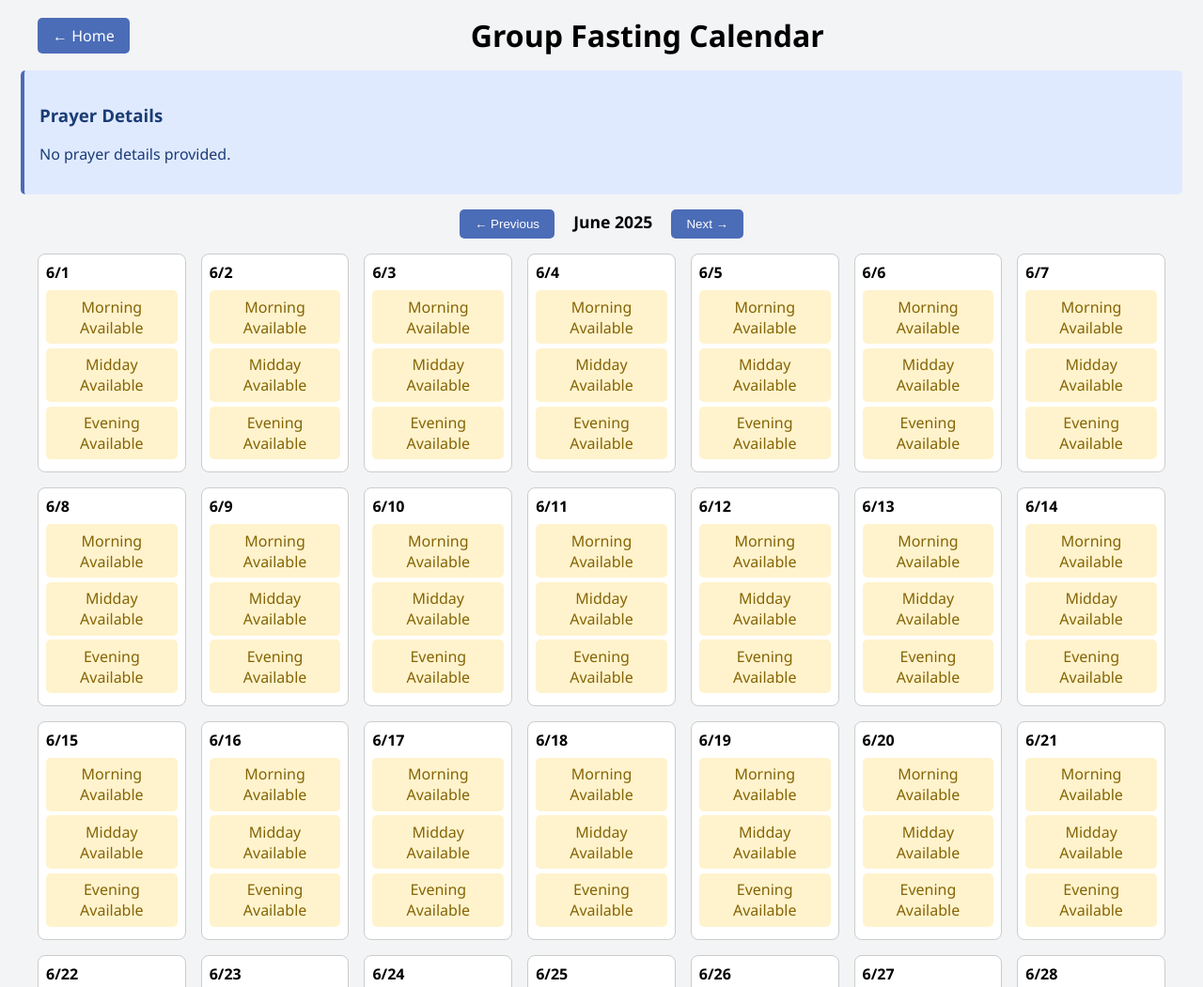
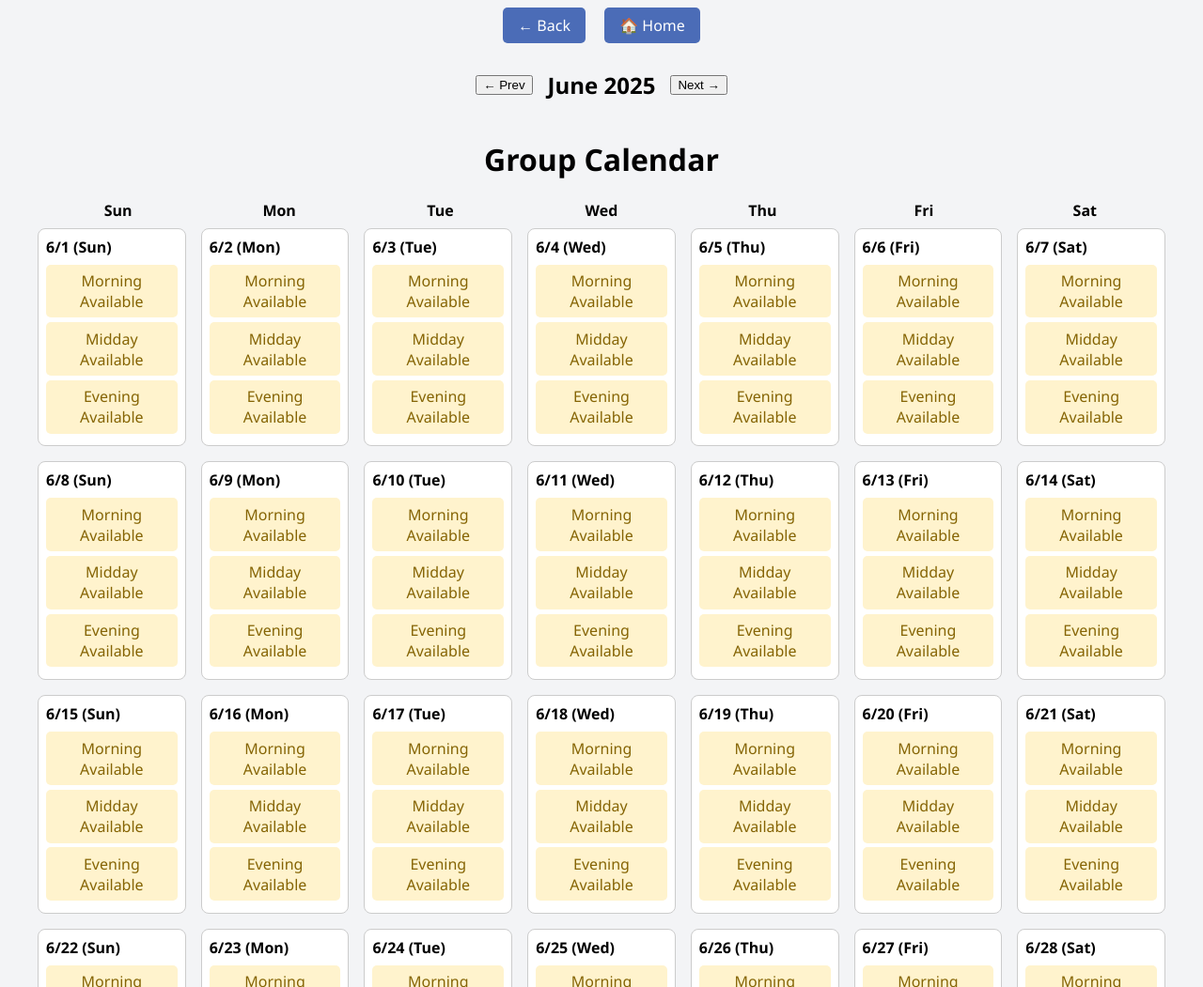
Before and after one commit to tonypalas/Prayer, a plain HTML site: page group-calendar.html in a window 1280 px wide. Shown: the top 1051 px of the page at 94% size. Drawn offline with Linux system fonts and the light colour scheme.

Commit message:
Add files via upload

```diff
--- a/group-calendar.html
+++ b/group-calendar.html
@@ -1,9 +1,10 @@
+
 <!DOCTYPE html>
 <html lang="en">
 <head>
   <meta charset="UTF-8" />
   <meta name="viewport" content="width=device-width, initial-scale=1.0"/>
-  <title>Group Calendar | Prayer & Fasting</title>
+  <title>Group Calendar</title>
   <style>
     body {
       font-family: 'Segoe UI', sans-serif;
@@ -12,49 +13,16 @@
       padding: 1rem;
     }
     .top-bar {
-      display: flex;
-      justify-content: space-between;
-      align-items: center;
+      text-align: center;
+      margin-bottom: 1rem;
+    }
+    .calendar-labels {
+      display: grid;
+      grid-template-columns: repeat(7, 1fr);
+      text-align: center;
+      font-weight: bold;
       max-width: 1200px;
-      margin: 0 auto 1rem;
-    }
-    .top-bar h1 {
-      margin: 0;
-      flex: 1;
-      text-align: center;
-    }
-    .home-btn {
-      background: #4b6cb7;
-      color: white;
-      padding: 0.5rem 1rem;
-      text-decoration: none;
-      border-radius: 5px;
-    }
-    .prayer-details {
-      max-width: 1200px;
-      margin: 0 auto 1rem;
-      background: #e0eaff;
-      border-left: 4px solid #4b6cb7;
-      padding: 1rem;
-      border-radius: 5px;
-      color: #1a3c75;
-    }
-    .calendar-controls {
-      text-align: center;
-      margin: 1rem 0;
-    }
-    .calendar-controls button {
-      padding: 0.5rem 1rem;
-      margin: 0 1rem;
-      background: #4b6cb7;
-      color: white;
-      border: none;
-      border-radius: 5px;
-      cursor: pointer;
-    }
-    .calendar-controls span {
-      font-weight: bold;
-      font-size: 1.1rem;
+      margin: 0 auto 0.5rem;
     }
     .calendar {
       display: grid;
@@ -90,118 +58,124 @@
 </head>
 <body>
 
-  <div class="top-bar">
-    <a class="home-btn" href="index.html">← Home</a>
-    <h1>Group Fasting Calendar</h1>
+  <div class="nav-buttons" style="text-align: center; margin-bottom: 1rem;">
+    <a href="group-details.html" style="margin-right: 1rem; background: #4b6cb7; color: white; padding: 0.5rem 1rem; border-radius: 5px; text-decoration: none;">← Back</a>
+    <a href="index.html" style="background: #4b6cb7; color: white; padding: 0.5rem 1rem; border-radius: 5px; text-decoration: none;">🏠 Home</a>
   </div>
 
-  <div class="prayer-details" id="prayer-details"></div>
 
-  <div class="calendar-controls">
-    <button onclick="changeMonth(-1)">← Previous</button>
-    <span id="month-label"></span>
-    <button onclick="changeMonth(1)">Next →</button>
+
+  <div class="top-bar">
+    <div style="display: flex; justify-content: center; align-items: center; gap: 1rem; margin-bottom: 1rem;">
+      <button onclick="changeMonth(-1)">← Prev</button>
+      <h2 id="month-label"></h2>
+      <button onclick="changeMonth(1)">Next →</button>
+    </div>
+
+    <h1>Group Calendar</h1>
+  </div>
+
+  <div class="calendar-labels">
+    <div>Sun</div>
+    <div>Mon</div>
+    <div>Tue</div>
+    <div>Wed</div>
+    <div>Thu</div>
+    <div>Fri</div>
+    <div>Sat</div>
   </div>
 
   <div class="calendar" id="calendar"></div>
 
   <script>
-    const SELECTED_GROUP_KEY = 'selected_group';
-    const STORAGE_KEY = 'calendar_slots';
     const calendarEl = document.getElementById('calendar');
-    const monthLabel = document.getElementById('month-label');
-    const prayerEl = document.getElementById('prayer-details');
-    const monthNames = ["January", "February", "March", "April", "May", "June",
-                        "July", "August", "September", "October", "November", "December"];
+    const now = new Date();
+    const year = now.getFullYear();
+    const month = now.getMonth(); // 0-indexed
 
-    let currentDate = new Date();
-    let currentMonth = currentDate.getMonth();
-    let currentYear = currentDate.getFullYear();
+    const daysInMonth = new Date(year, month + 1, 0).getDate();
+    const firstDayOfWeek = new Date(year, month, 1).getDay(); // 0 = Sunday
 
-    const group = JSON.parse(localStorage.getItem(SELECTED_GROUP_KEY));
-    const groupId = group ? group.name : 'default';
-    let allData = JSON.parse(localStorage.getItem(STORAGE_KEY)) || {};
-    let groupData = allData[groupId] || {};
-
-    // Show Prayer Details
-    prayerEl.innerHTML = `
-      <h3>Prayer Details</h3>
-      <p>${group?.description ? group.description : 'No prayer details provided.'}</p>
-    `;
-
-    function getMonthKey(year, month) {
-      return `${year}-${String(month + 1).padStart(2, '0')}`;
+    // Fill empty slots before the first day
+    for (let i = 0; i < firstDayOfWeek; i++) {
+      const empty = document.createElement('div');
+      calendarEl.appendChild(empty);
     }
 
-    function saveSlot(day, time, year, month) {
-      const monthKey = getMonthKey(year, month);
-      groupData[monthKey] = groupData[monthKey] || {};
-      groupData[monthKey][day] = groupData[monthKey][day] || {};
-      groupData[monthKey][day][time] = true;
-      allData[groupId] = groupData;
-      localStorage.setItem(STORAGE_KEY, JSON.stringify(allData));
+    // Fill days of the month
+    for (let day = 1; day <= daysInMonth; day++) {
+      const dayBox = document.createElement('div');
+      dayBox.className = 'day';
+      const date = new Date(year, month, day);
+      const weekday = date.toLocaleDateString('en-US', { weekday: 'short' });
+      dayBox.innerHTML = `<h4>${month + 1}/${day} (${weekday})</h4>`;
+      ['Morning', 'Midday', 'Evening'].forEach(time => {
+        const slot = document.createElement('div');
+        slot.className = 'slot';
+        slot.textContent = `${time} Available`;
+        slot.onclick = () => {
+          const taken = slot.classList.toggle('taken');
+          slot.textContent = `${time} ${taken ? 'Taken' : 'Available'}`;
+        };
+        dayBox.appendChild(slot);
+      });
+      calendarEl.appendChild(dayBox);
     }
 
-    function clearSlot(day, time, year, month) {
-      const monthKey = getMonthKey(year, month);
-      if (groupData[monthKey] && groupData[monthKey][day]) {
-        groupData[monthKey][day][time] = false;
-        allData[groupId] = groupData;
-        localStorage.setItem(STORAGE_KEY, JSON.stringify(allData));
-      }
-    }
-
-    function toggleSlot(el, day, time, year, month) {
-      const isTaken = el.classList.toggle('taken');
-      el.textContent = isTaken ? `${time} Taken` : `${time} Available`;
-      if (isTaken) {
-        saveSlot(day, time, year, month);
-      } else {
-        clearSlot(day, time, year, month);
-      }
-    }
-
-    function createSlot(day, time, year, month) {
-      const monthKey = getMonthKey(year, month);
-      const taken = groupData?.[monthKey]?.[day]?.[time];
-      const slot = document.createElement('div');
-      slot.className = 'slot' + (taken ? ' taken' : '');
-      slot.textContent = `${time} ${taken ? 'Taken' : 'Available'}`;
-      slot.onclick = () => toggleSlot(slot, day, time, year, month);
-      return slot;
-    }
+    let currentMonth = new Date().getMonth();
+    let currentYear = new Date().getFullYear();
 
     function renderCalendar(year, month) {
-      calendarEl.innerHTML = '';
-      monthLabel.textContent = `${monthNames[month]} ${year}`;
+      const calendarEl = document.getElementById('calendar');
+      const monthLabel = document.getElementById('month-label');
+      calendarEl.innerHTML = "";
 
       const daysInMonth = new Date(year, month + 1, 0).getDate();
+      const firstDayOfWeek = new Date(year, month, 1).getDay();
+
+      const monthName = new Date(year, month).toLocaleString('default', { month: 'long' });
+      monthLabel.textContent = `${monthName} ${year}`;
+
+      for (let i = 0; i < firstDayOfWeek; i++) {
+        const empty = document.createElement('div');
+        calendarEl.appendChild(empty);
+      }
 
       for (let day = 1; day <= daysInMonth; day++) {
+        const date = new Date(year, month, day);
+        const weekday = date.toLocaleDateString('en-US', { weekday: 'short' });
         const dayBox = document.createElement('div');
         dayBox.className = 'day';
-        dayBox.innerHTML = `<h4>${month + 1}/${day}</h4>`;
+        dayBox.innerHTML = `<h4>${month + 1}/${day} (${weekday})</h4>`;
         ['Morning', 'Midday', 'Evening'].forEach(time => {
-          dayBox.appendChild(createSlot(day, time, year, month));
+          const slot = document.createElement('div');
+          slot.className = 'slot';
+          slot.textContent = `${time} Available`;
+          slot.onclick = () => {
+            const taken = slot.classList.toggle('taken');
+            slot.textContent = `${time} ${taken ? 'Taken' : 'Available'}`;
+          };
+          dayBox.appendChild(slot);
         });
         calendarEl.appendChild(dayBox);
       }
     }
 
-    function changeMonth(direction) {
-      currentMonth += direction;
-      if (currentMonth < 0) {
+    function changeMonth(delta) {
+      currentMonth += delta;
+      if (currentMonth > 11) {
+        currentMonth = 0;
+        currentYear++;
+      } else if (currentMonth < 0) {
         currentMonth = 11;
         currentYear--;
-      } else if (currentMonth > 11) {
-        currentMonth = 0;
-        currentYear++;
       }
       renderCalendar(currentYear, currentMonth);
     }
 
     renderCalendar(currentYear, currentMonth);
-  </script>
+    </script>
+
 
 </body>
 </html>
```
Also changed, not shown: group-details.html (+91 -4 lines).
